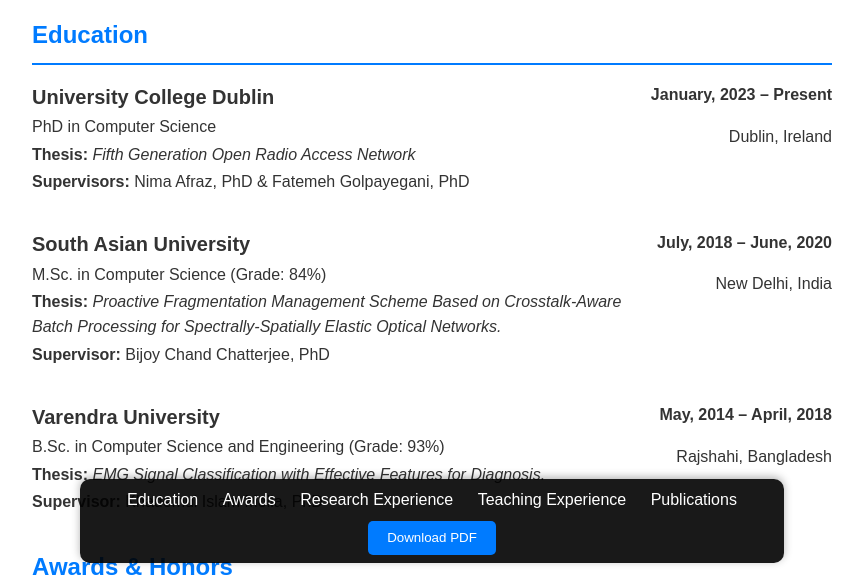
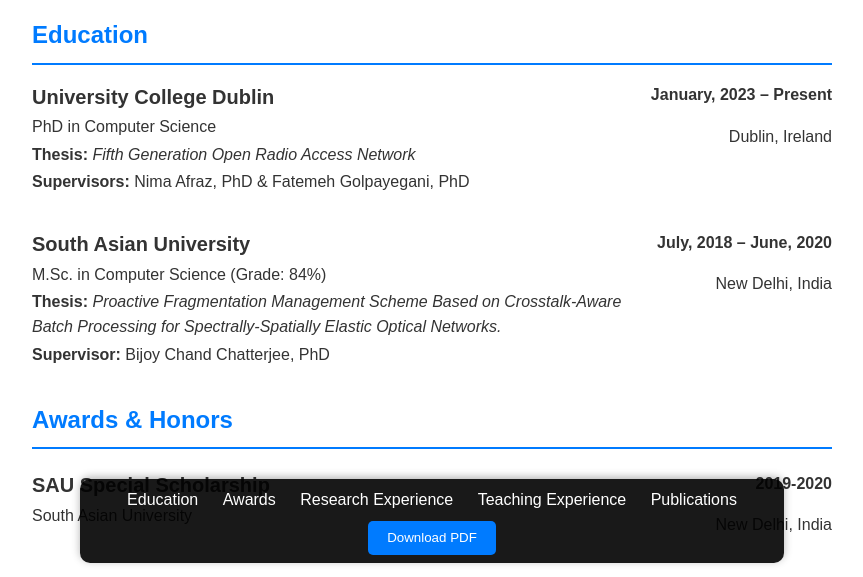
Before and after one commit to dewanwadud1/myCV, a plain HTML site: page index.html in a window 1280 px wide. Shown: the part 227-804 px from the top of the page, without its empty margins (208-1071 px from the left). Drawn offline with Linux system fonts and the light colour scheme.

Commit message:
Update index.html

```diff
--- a/index.html
+++ b/index.html
@@ -58,18 +58,6 @@
                 <div class="edu-meta">
                     <p class="edu-date">July, 2018 – June, 2020</p>
                     <p>New Delhi, India</p>
-                </div>
-            </div>
-            <div class="education-entry">
-                <div class="edu-details">
-                    <h3>Varendra University</h3>
-                    <p>B.Sc. in Computer Science and Engineering (Grade: 93%)</p>
-                    <p><strong>Thesis:</strong> <em>EMG Signal Classification with Effective Features for Diagnosis.</em></p>
-                    <p><strong>Supervisor:</strong> Khademul Islam Molla, PhD</p>
-                </div>
-                <div class="edu-meta">
-                    <p class="edu-date">May, 2014 – April, 2018</p>
-                    <p>Rajshahi, Bangladesh</p>
                 </div>
             </div>
         </div>
```
